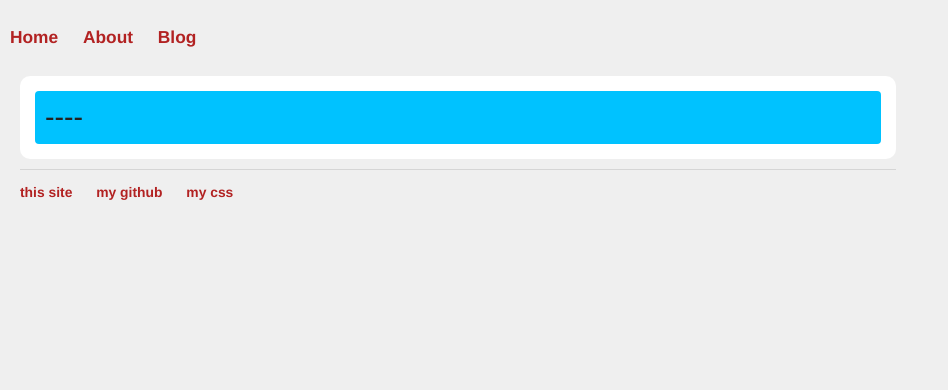
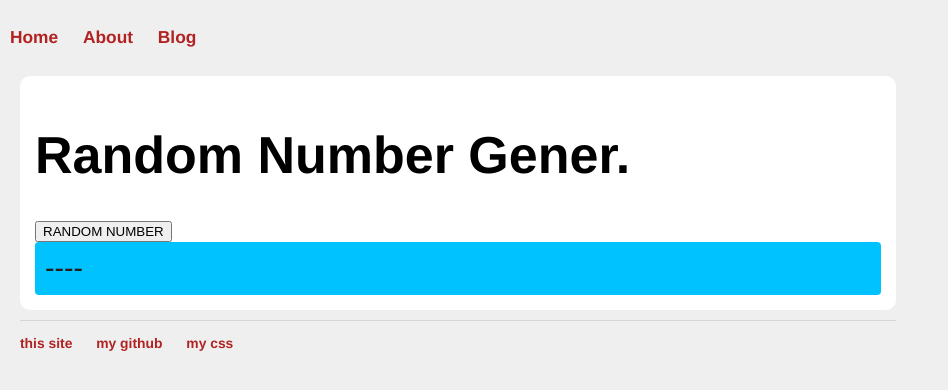
Before and after one commit to Samplasion/samplasion.github.iold, a Jekyll site: the page built from random.html, in a window 1280 px wide. Shown: the top 390 px of the page, without its empty margins (0-948 px from the left). Built offline with Jekyll 4.4.1, drawn with Linux system fonts in a browser that asks for light colours; a script that is not in the unit is left out.

Commit message:
Update random.html

```diff
--- a/random.html
+++ b/random.html
@@ -18,6 +18,8 @@ function random() {
 }
 </script>
 <div class="section">
+  <h1>{{ page.title }}</h1>
+  <button onclick="random()">RANDOM NUMBER</button>
   <div class="highlight" id="random">----
   </div>
 </div
```
